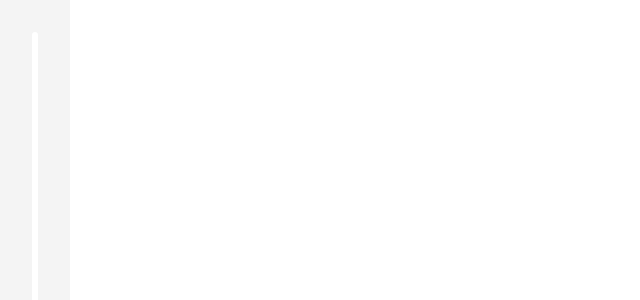
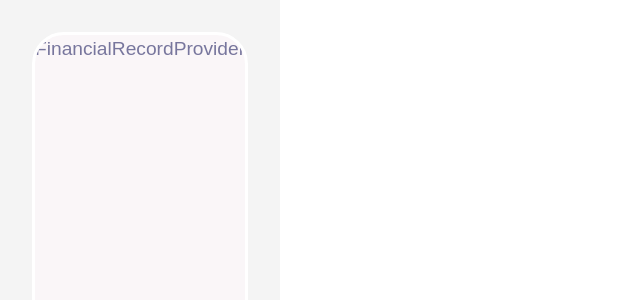
Before and after one commit to alka485/Personal-Expense-Tracker, a React (Vite) app: page / in a window 1280 px wide. Shown: the top 300 px of the page, without its empty margins (0-640 px from the left). Built offline with nearby package versions, Linux system fonts and the light colour scheme.

Commit message:
modification saved

```diff
--- a/src/App.jsx
+++ b/src/App.jsx
@@ -4,6 +4,8 @@ import React from "react"
 import styled from "styled-components"
 import {BrowserRouter as Router, Routes,Route} from "react-router-dom"
 import { MainLayout } from "./styles/Layout"
+import HomePage from "./components/HomePage"
+import FinancialRecordProvider from "./components/FinancialRecordProvider"
 
 const AppStyled = styled.div `
       display: flex;
@@ -56,6 +58,12 @@ function App() {
     <AppStyled>
       <MainLayout>
         <main>
+          <Router>
+            <Routes>
+              <Route path="/" element={<FinancialRecordProvider/>} />
+            </Routes>
+
+          </Router>
 
         </main>
       </MainLayout>
--- /dev/null
+++ b/src/components/FinancialRecordProvider.jsx
@@ -0,0 +1,11 @@
+/* eslint-disable no-unused-vars */
+import React from 'react'
+import styled from 'styled-components'
+
+const FinancialRecordProvider = () => {
+  return (
+    <div>FinancialRecordProvider</div>
+  )
+}
+
+export default FinancialRecordProvider
--- a/src/components/HomePage.jsx
+++ b/src/components/HomePage.jsx
@@ -3,7 +3,7 @@
 import React from 'react';
 import styled from 'styled-components';
 import { Link } from 'react-router-dom';
-import Quotes from './Quotes';
+
 
 const HomePageStyled = styled.div`
   display: flex;
@@ -45,9 +45,7 @@ const HomePage = () => {
   return (
     <HomePageStyled>
       <h1>Welcome to your own Personal Finance Tracker</h1>
-      <Quotes />
-      <button className="btn"><Link to="/signup">Sign Up</Link></button>
-      <button className="btn"><Link to="/signin">Sign In</Link></button>
+
     </HomePageStyled>
   );
 };
```
